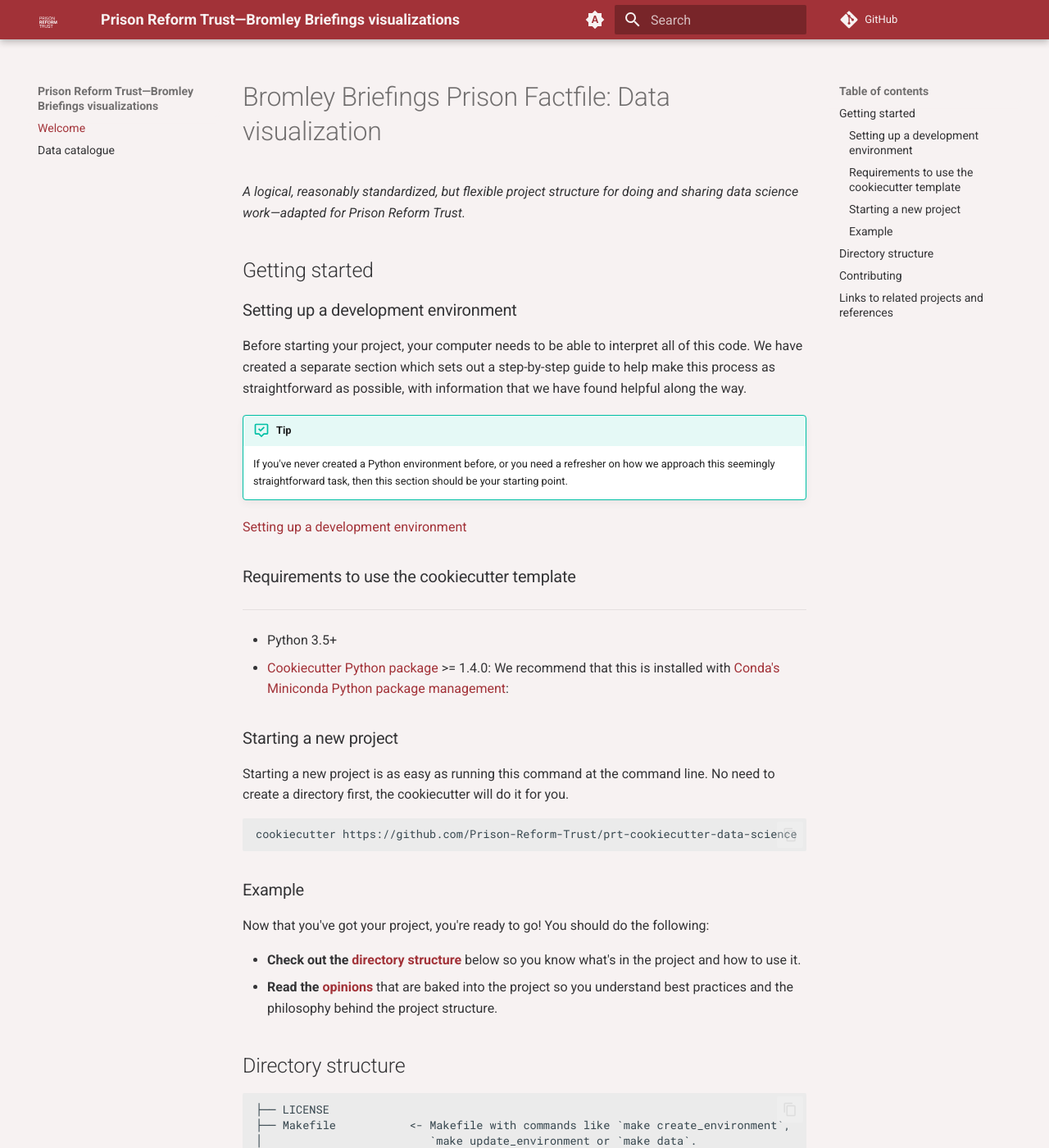
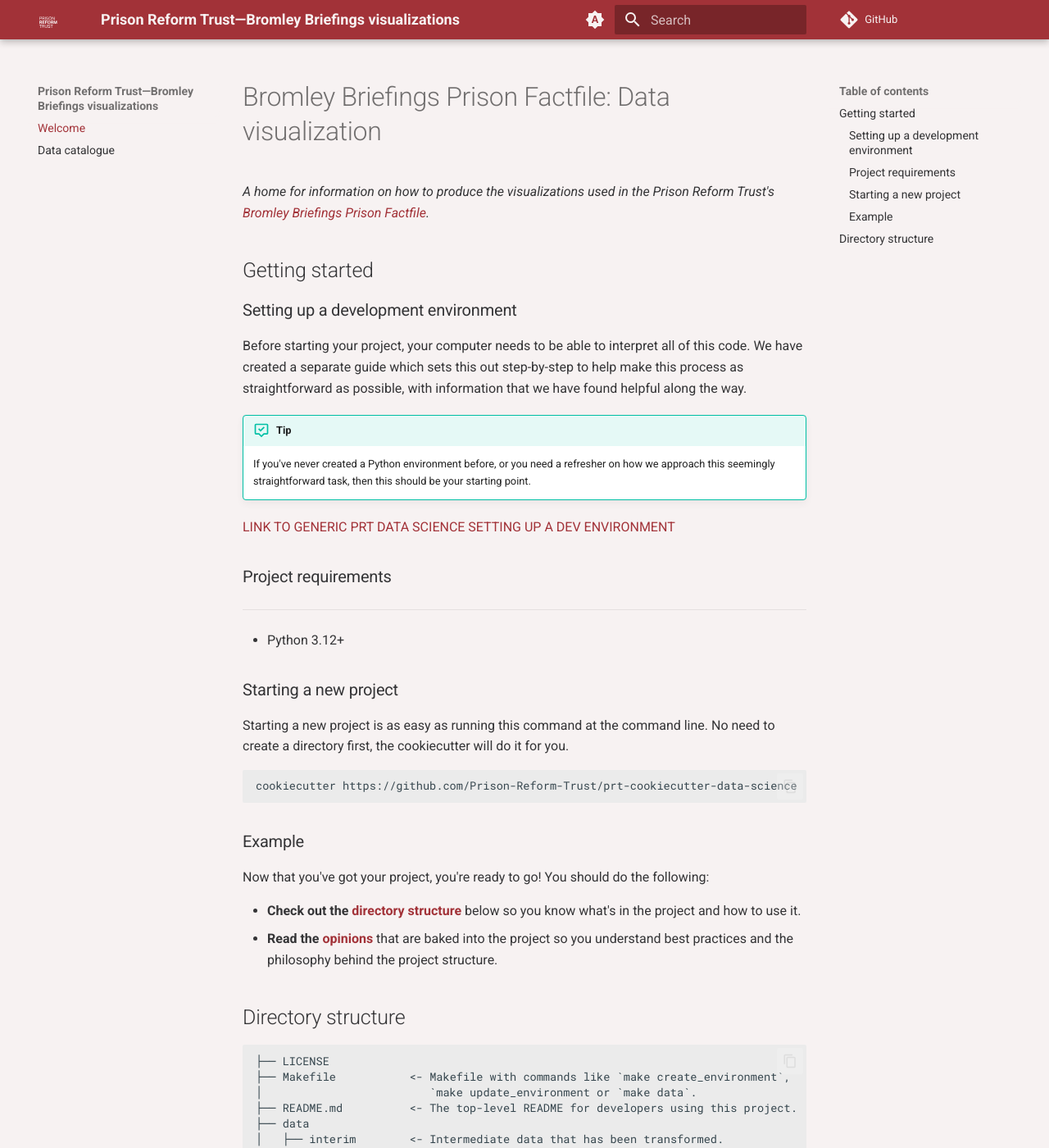
Before and after one commit to Prison-Reform-Trust/bromley_briefings, an MkDocs documentation site: the page built from docs/docs/index.md, in a window 1280 px wide and 1400 px high. Shown: the whole window at 82% size. Built offline with MkDocs 1.6.1 and Material for MkDocs 9.7.7, drawn with Linux system fonts in a browser that asks for light colours; comment, search, counter and statistics services are not loaded; some of the changed text lies outside the part shown.

Commit message:
WIP: updates to index.md text

````diff
--- a/docs/docs/index.md
+++ b/docs/docs/index.md
@@ -1,22 +1,21 @@
 # Bromley Briefings Prison Factfile: Data visualization
 
-_A logical, reasonably standardized, but flexible project structure for doing and sharing data science work—adapted for Prison Reform Trust._
+_A home for information on how to produce the visualizations used in the Prison Reform Trust's <a href=https://prisonreformtrust.org.uk/project/prison-the-facts/>Bromley Briefings Prison Factfile</a>._
 
 ## Getting started
 
 ### Setting up a development environment
 
-Before starting your project, your computer needs to be able to interpret all of this code. We have created a separate section which sets out a step-by-step guide to help make this process as straightforward as possible, with information that we have found helpful along the way.
+Before starting your project, your computer needs to be able to interpret all of this code. We have created a separate guide which sets this out step-by-step to help make this process as straightforward as possible, with information that we have found helpful along the way.
 
 !!! tip
-    If you've never created a Python environment before, or you need a refresher on how we approach this seemingly straightforward task, then this section should be your starting point.
+    If you've never created a Python environment before, or you need a refresher on how we approach this seemingly straightforward task, then this should be your starting point.
 
-[Setting up a development environment](setting-up-a-development-environment.md)
+[LINK TO GENERIC PRT DATA SCIENCE SETTING UP A DEV ENVIRONMENT]()
 
-### Requirements to use the cookiecutter template
+### Project requirements
 -----------
- - Python 3.5+
- - [Cookiecutter Python package](http://cookiecutter.readthedocs.org/en/latest/installation.html) >= 1.4.0: We recommend that this is installed with [Conda's Miniconda Python package management](https://docs.anaconda.com/free/miniconda/):
+ - Python 3.12+
 
 ### Starting a new project
 
@@ -32,7 +31,6 @@
 
  - **Check out the [directory structure](#directory-structure)** below so you know what's in the project and how to use it.
  - **Read the [opinions](opinions.md)** that are baked into the project so you understand best practices and the philosophy behind the project structure.
- <!-- - **Read the [using the template](using-the-template.md) guide** to understand how to get started on a project that uses the template. -->
 
 
 ## Directory structure
@@ -52,7 +50,7 @@
 │
 ├── notebooks          <- Jupyter notebooks. Naming convention is a number (for ordering),
 │                         the creator's initials, and a short `-` delimited description, e.g.
-│                         `1.0-jqp-initial-data-exploration`.
+│                         `0.1-jqp-initial-data-exploration`.
 │
 ├── references         <- Data dictionaries, manuals, and all other explanatory materials.
 │
@@ -77,24 +75,3 @@
 │
 └── tox.ini            <- tox file with settings for running tox; see tox.readthedocs.io
 ```
-
-
-## Contributing
-
-This project is currently in development and borrows heavily on the excellent work of DrivenData and their cookiecutter-data-science template (CCDS). Which we have relied on for a considerable period. The development of this template is also indebted to EasyData and their [excellent cookiecutter template](https://github.com/hackalog/easydata) which inspired the development of the PRT project, and provided a deeper understanding of how to create reproducible environments; datasets and workflows for data analysis.
-
-As such, this project is primarily focused on adapting the project to suit our own organisational needs and isn't actively seeking contributions from outside of the organisation.
-
-If you would like to find out more about the DrivenData cookiecutter-data-science template and how to contribute to their project then [see their docs for guidelines](https://drivendata.github.io/cookiecutter-data-science/#contributing).
-
-
-## Links to related projects and references
-
-Here are some projects and blog posts that have provided a huge amount of information and guidance to inform this cookiecutter template and which you may find useful.
-
- - [Cookiecutter Data Science (CCDS)](https://drivendata.github.io/cookiecutter-data-science/) - The original template on which this is based.
- - [EasyData](https://github.com/hackalog/easydata/wiki) - A revised implementation of the CCDS template and which triggered the development of this project.
- - [Coding for Economists](https://aeturrell.github.io/coding-for-economists) - An excellent blog by [Arthur Turrell](https://aeturrell.com/) covering a wide range of topics, from getting your development environment started to suggested workflows; data transformation; designing reproducible analysis and much, much more.
- - [Government Analysis Function guidance aka The Duck Book](https://best-practice-and-impact.github.io/qa-of-code-guidance/intro.html) - Another great guidance doc to draw from, which govers guiding principles; modular coding; documentation; version control and loads more.
-
-Finally, a huge thanks to the [Cookiecutter](https://cookiecutter.readthedocs.org/en/latest/) project ([github](https://github.com/audreyr/cookiecutter)), which is helping us all spend less time thinking about and writing boilerplate and more time getting things done.
````
